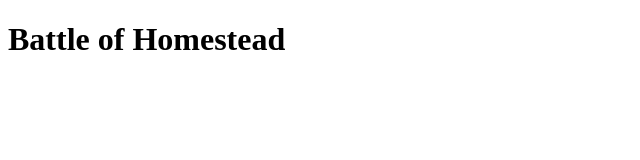
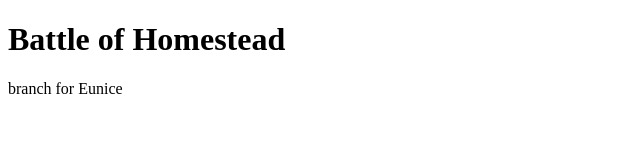
Before and after one commit to EuniceYang43/web-design-final-project, a plain HTML site: page index.html in a window 1280 px wide. Shown: the whole page, without its empty margins (0-640 px from the left). Drawn offline with Linux system fonts and the light colour scheme.

Commit message:
added a new branch

```diff
--- a/index.html
+++ b/index.html
@@ -5,5 +5,6 @@
     </head>
     <body>
         <h1>Battle of Homestead</h1>
+        <p>branch for Eunice</p>
     </body>
 </html>
```
